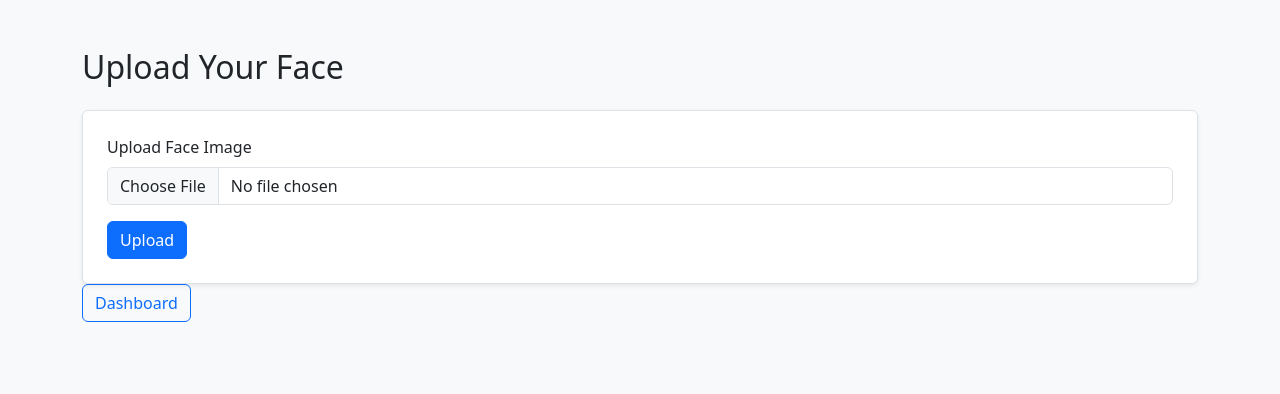
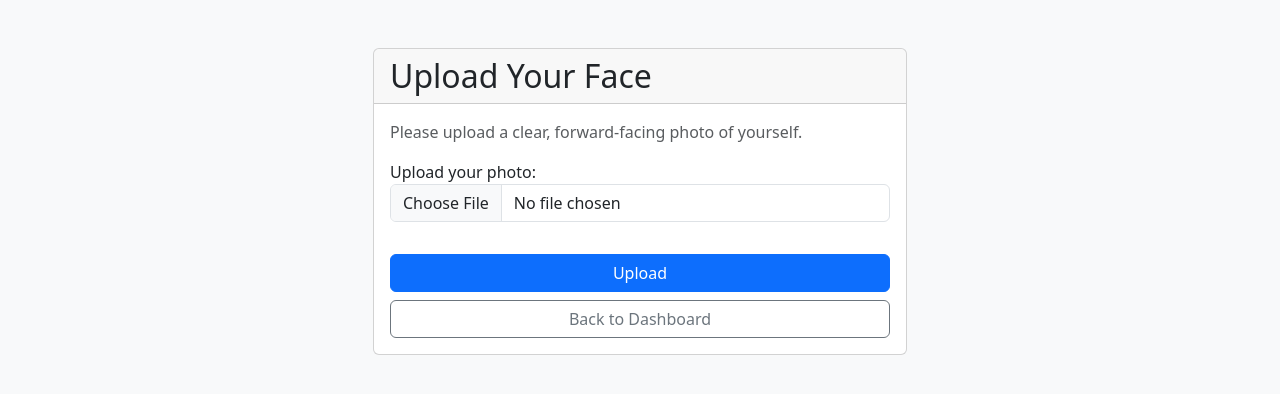
Before and after one commit to zty234/face-recognition-attendance-system, a Django app: template server_wsl/django_app/templates/upload_face.html in a window 1280 px wide. Shown: the part 56-450 px from the top of the page. Run offline with Django 5.2, Linux system fonts and the light colour scheme; the template is opened without the code that fills it: values that come from a table or form of the project are taken from there, others are empty; some libraries are stand-ins or nearby versions.

Commit message:
feat: Refactor photo storage to use media directory and ImageField

```diff
--- a/server_wsl/django_app/recognition/admin.py
+++ b/server_wsl/django_app/recognition/admin.py
@@ -13,17 +13,17 @@ class UserAdmin(admin.ModelAdmin):
 
 @admin.register(User)
 class UserAdmin(BaseUserAdmin):
-    list_display = ('username', 'role', 'photo_path', 'register_at', 'is_staff', 'is_superuser')
+    list_display = ('username', 'role', 'photo', 'register_at', 'is_staff', 'is_superuser')
     list_filter = ('role', 'register_at', 'is_staff', 'is_superuser')
     search_fields = ('username',)
     ordering = ('-register_at',)
 
     fieldsets = BaseUserAdmin.fieldsets + (
-        (None, {'fields': ('role', 'photo_path',)}),
+        (None, {'fields': ('role', 'photo',)}),
     )
 
     add_fieldsets = BaseUserAdmin.add_fieldsets + (
-        (None, {'fields': ('role', 'photo_path',)}),
+        (None, {'fields': ('role', 'photo',)}),
     )
 
 @admin.register(Course)
--- a/server_wsl/django_app/recognition/forms.py
+++ b/server_wsl/django_app/recognition/forms.py
@@ -44,3 +44,16 @@ class TeacherRegistrationForm(StudentRegistrationForm):
             user.save()
 
         return user
+
+
+class UserPhotoForm(forms.ModelForm):
+    class Meta:
+        model = User
+        fields = ['photo']
+        labels = {
+            'photo': 'Upload your photo'
+        }
+
+        widgets = {
+            'photo': forms.ClearableFileInput(attrs={'class': 'form-control'}),
+        }
--- a/server_wsl/django_app/recognition/models.py
+++ b/server_wsl/django_app/recognition/models.py
@@ -14,7 +14,8 @@ class User(AbstractUser):
         (TEACHER, 'teacher')
     ]
 
-    photo_path = models.CharField(max_length=200)
+    photo = models.ImageField(upload_to='face_images/', null=True, blank=True)
+    #photo_path = models.CharField(max_length=200)
     register_at = models.DateTimeField(auto_now_add=True)
     role = models.CharField(max_length=10, choices=ROLE_CHOICES, default=STUDENT)
 
--- a/server_wsl/django_app/recognition/urls.py
+++ b/server_wsl/django_app/recognition/urls.py
@@ -1,6 +1,8 @@
 from django.urls import path
 from . import views
 from django.contrib.auth import views as auth_views
+from django.conf.urls.static import static
+from django.conf import settings
 urlpatterns = [
     path("upload/", views.upload_face, name='upload_face'),
     path("record/", views.record, name="student_record"),
@@ -10,3 +12,6 @@ urlpatterns = [
     path("dashboard/teacher/", views.teacher_dashboard, name="teacher_dashboard"),
     path("teacher_view_attendance/", views.teacher_view_attendance, name="teacher_view_attendance"),
 ]
+
+if settings.DEBUG:
+    urlpatterns += static(settings.MEDIA_URL, document_root = settings.MEDIA_ROOT)
--- a/server_wsl/django_app/templates/upload_face.html
+++ b/server_wsl/django_app/templates/upload_face.html
@@ -3,15 +3,29 @@
 {% block title %}Upload Face{% endblock %}
 
 {% block content %}
-<h2 class="mb-4">Upload Your Face</h2>
+<div class="container mt-4">
+    <div class="row justify-content-center">
+        <div class="col-md-6">
+            <div class="card">
+                <div class="card-header">
+                    <h2 class="mb-0">Upload Your Face</h2>
+                </div>
+                <div class="card-body">
+                    <p class="card-text text-muted">Please upload a clear, forward-facing photo of yourself.</p>
 
-<form method="POST" enctype="multipart/form-data" class="border p-4 bg-white rounded shadow-sm">
-    {% csrf_token %}
-    <div class="mb-3">
-        <label for="face" class="form-label">Upload Face Image</label>
-        <input type="file" class="form-control" name="photo" accept="image/*" required>
+                    <form method="POST" enctype="multipart/form-data">
+                        {% csrf_token %}
+
+                        {{ form.as_p }}
+
+                        <div class="d-grid gap-2">
+                            <button type="submit" class="btn btn-primary mt-3">Upload</button>
+                            <a href="{% url 'student_dashboard' %}" class="btn btn-outline-secondary">Back to Dashboard</a>
+                        </div>
+                    </form>
+                </div>
+            </div>
+        </div>
     </div>
-    <button type="submit" class="btn btn-primary">Upload</button>
-</form>
-<a href="{% url 'student_dashboard' %}" class="btn btn-outline-primary">Dashboard</a>
+</div>
 {% endblock %}
```
Also changed, not shown: server_wsl/django_app/recognition/recognition.py (+40 -6 lines), server_wsl/django_app/recognition/views.py (+36 -2 lines), server_wsl/django_app/student_attendance_server/settings.py (+7 -1 lines), server_wsl/django_app/recognition/migrations/0002_remove_user_photo_path_user_photo.py (added), 1 other file.
